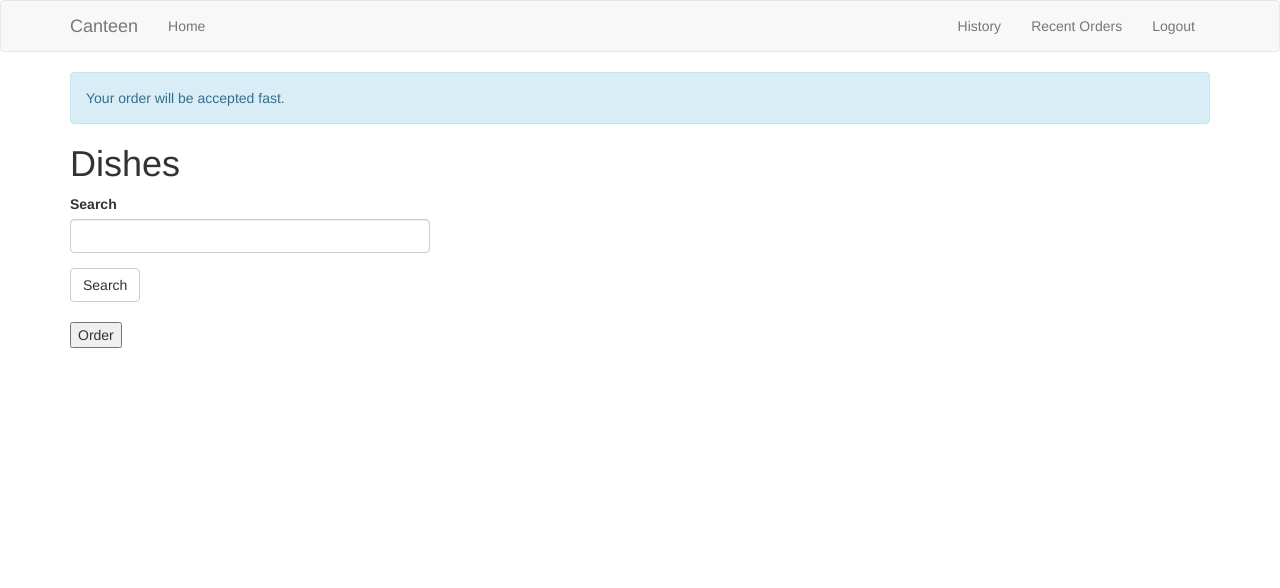
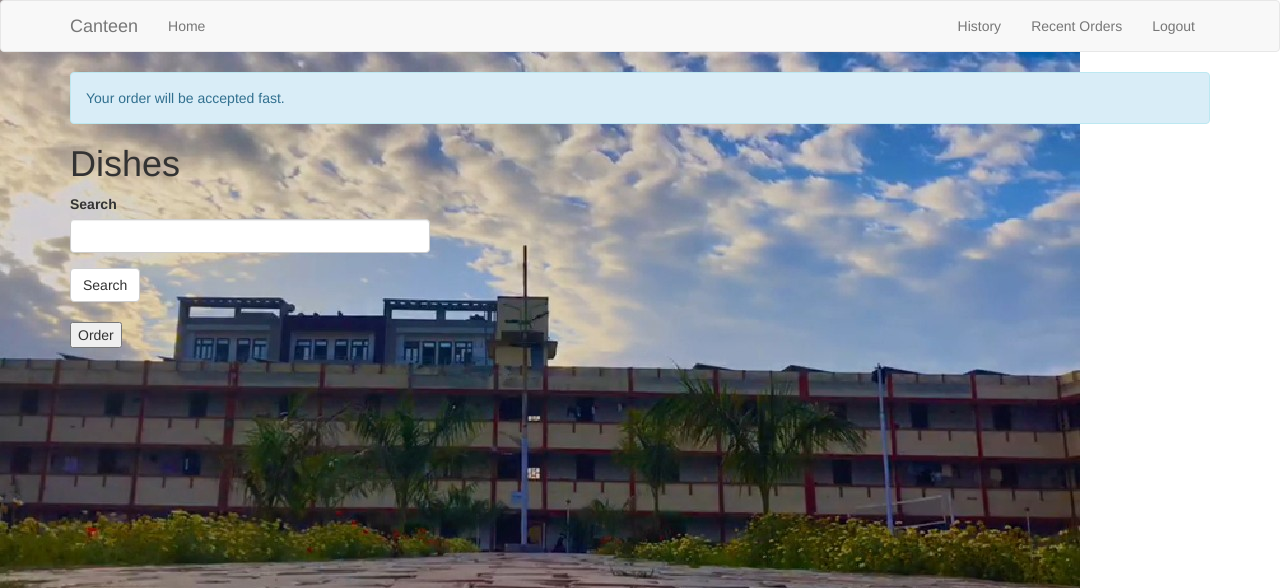
Before and after one commit to himanshuvarandani/Canteen, a Flask app: page / in a window 1280 px wide. Shown: the top 588 px of the page. Run offline with Flask 2, Linux system fonts and the light colour scheme; the visitor is signed in with stand-in values (Sample User, id 1); data comes from the database, SQL or seed files in the repository; both versions use the stored data as it was after the commit; data that the repository does not hold is empty; some libraries are stand-ins or nearby versions.

Commit message:
Front end
Added css file link in base.html

```diff
--- /dev/null
+++ b/app/static/app.css
@@ -0,0 +1,8 @@
+body{
+    background-image: url("/static/Screenshot_20200326-184116.png");
+    background-repeat: no-repeat;
+}
+
+.dish{
+    width: 30%;
+}
--- a/app/templates/base.html
+++ b/app/templates/base.html
@@ -3,6 +3,12 @@
 
 {% block title %}
   {% if title %}{{ title }} -Canteen{% else %}Canteen{% endif %}
+{% endblock %}
+
+
+{% block head %}
+  {{ super() }}
+  <link rel="stylesheet" type="text/css" href="{{ url_for('static', filename='app.css') }}">
 {% endblock %}
 
 
--- a/app/templates/index.html
+++ b/app/templates/index.html
@@ -5,23 +5,26 @@
 {% block app_content %}
     <h1>Dishes</h1>
     <div class="row">
-      <div class="col-md-4">
+      <div class="col-sm-9 col-md-6 col-lg-4">
         {{ wtf.quick_form(form1) }}
       </div>
     </div>
-
+    <div class="row">
       {% for dish in dishes %}
         {% for quantity in quantities %}
           {% if quantity.dish.dishname==dish.dishname %}
+            <div class="col-sm-6 col-md-3 dish">
               {% include "_dish.html" %}
+            </div>
           {% endif %}
         {% endfor %}
       {% endfor %}
+    </div>
     <br>
 
     {% if current_user.username=='admin' %}
       <div class="row">
-        <div class="col-md-4">
+        <div class="col-sm-9 col-md-6 col-lg-4">
           {{ wtf.quick_form(form) }}
         </div>
       </div>
```
Also changed, not shown: README.md, app.db, app/static/Screenshot_20200326-184116.png (added). Lines whose indentation alone changed are shown as unchanged.
